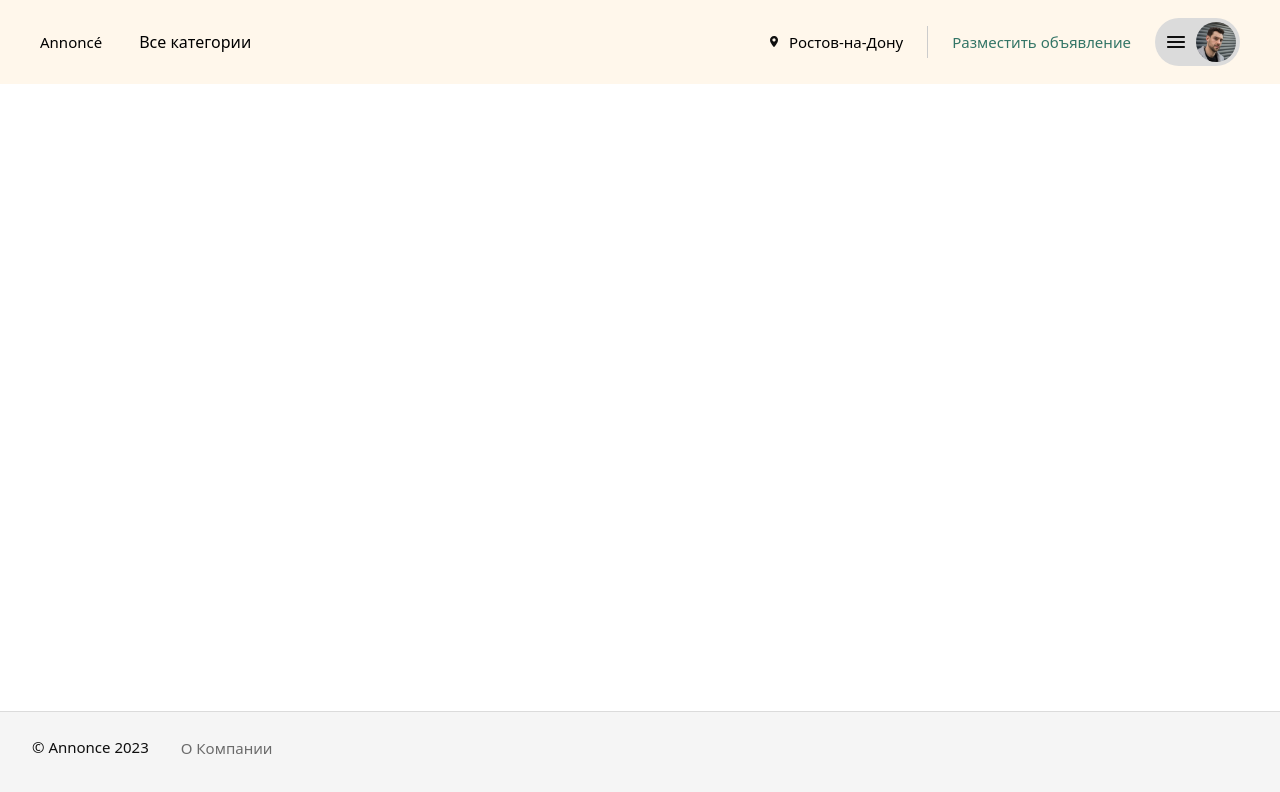
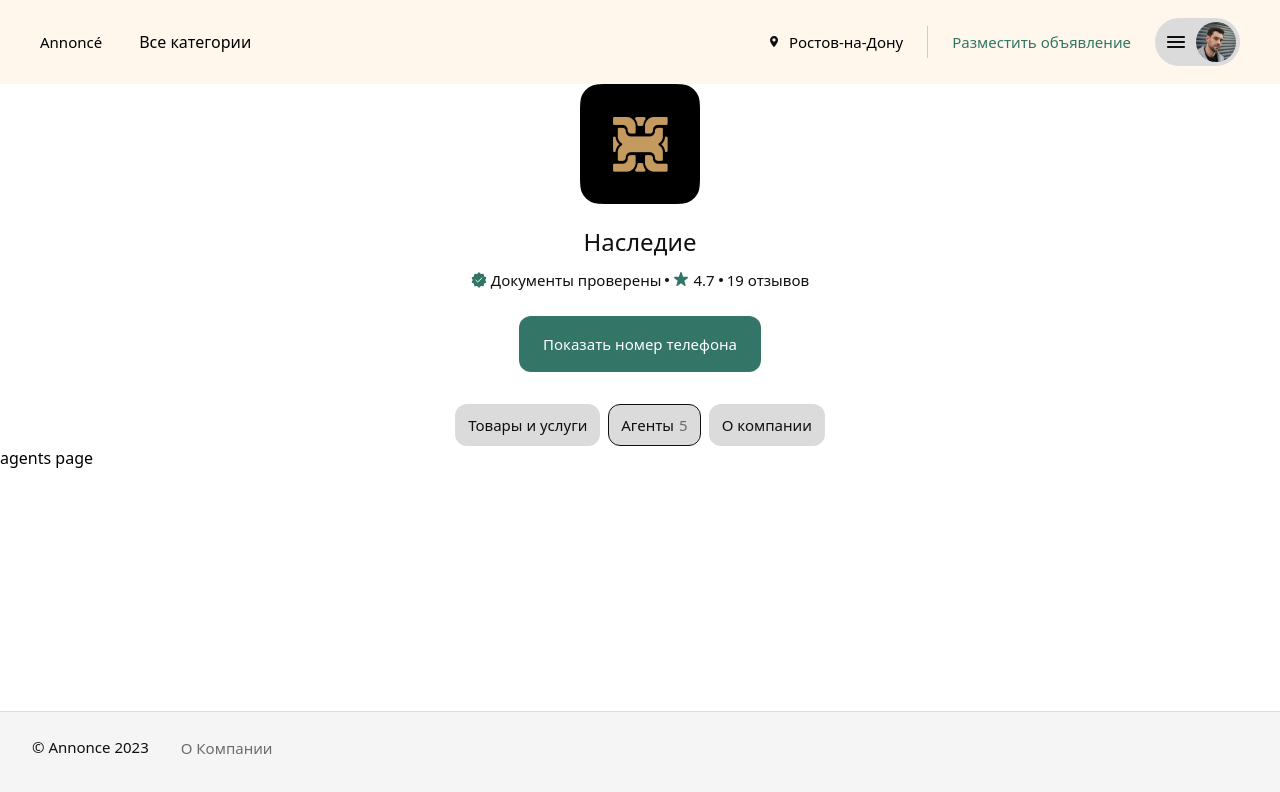
Before and after one commit to zvk23/osmi-test, a Nuxt app: page /index/agents in a window 1280 px wide. Shown: the top 792 px of the page. Built offline with nearby package versions, Linux system fonts and the light colour scheme.

Commit message:
верстка секции с информацией о компании

```diff
--- /dev/null
+++ b/app/components/business/AppCompanyInfo.vue
@@ -0,0 +1,64 @@
+<template>
+  <div class="app-company-info flex flex-col items-center m-auto">
+    <img src="/img/company-logo.png" alt="" class="w-[120px] h-[120px]" />
+    <h3 class="text-gray-900 text-[24px]/[28px] text-bold mt-[24px]">
+      Наследие
+    </h3>
+
+    <div class="flex items-center gap-[4px] mt-[12px]">
+      <div class="flex items-center gap-[4px]">
+        <AppRatingIcon />
+        <span class="text-[15px]/[24px] text-gray-900">Документы проверены</span>
+      </div>
+
+      <AppDotDivider />
+
+      <div class="flex items-center gap-[4px]">
+        <AppStarIcon />
+        <span class="text-[15px]/[24px] text-gray-900">4.7</span>
+      </div>
+
+      <AppDotDivider />
+
+      <div>
+        <span class="text-[15px]/[24px] text-gray-900">19 отзывов</span>
+      </div>
+    </div>
+
+    <AppButton size="lg" class="mt-[24px] mb-[32px]">
+      Показать номер телефона
+    </AppButton>
+
+    <ul class="flex items-center gap-[8px]">
+      <NuxtLink v-for="tab in tabs" :key="tab.label" :to="tab.tab" custom v-slot="{ isActive, navigate }">
+        <li class="flex items-center gap-[5px] text-[15px]/[24px] font-medium px-[12px] py-[8px] bg-gray-100 rounded-[12px] cursor-pointer border-[1px] transition-opacity duration-0.3 hover:opacity-[0.7]" :class="[isActive ? 'border-gray-900' : 'border-transparent']" @click="navigate">
+          <span class="text-gray-900">{{ tab.label }}</span>
+          <span v-if="tab.count" class="text-gray-500">{{ tab.count }}</span>
+        </li>
+      </NuxtLink>
+    </ul>
+  </div>
+</template>
+
+<script setup lang="ts">
+import AppRatingIcon from "~/components/icons/AppRatingIcon.vue";
+import AppStarIcon from "~/components/icons/AppStarIcon.vue";
+import AppDotDivider from "~/components/ui/AppDotDivider.vue";
+import AppButton from "~/components/ui/AppButton.vue";
+
+const tabs: Array<{ label: string, tab: string, count?: number }> = [
+  {
+    label: 'Товары и услуги',
+    tab: 'goods'
+  },
+  {
+    label: 'Агенты',
+    tab: 'agents',
+    count: 5
+  },
+  {
+    label: 'О компании',
+    tab: 'about'
+  }
+]
+</script>
--- /dev/null
+++ b/app/components/icons/AppRatingIcon.vue
@@ -0,0 +1,23 @@
+<template>
+  <div class="flex items-center">
+    <svg
+      width="16"
+      height="16"
+      viewBox="0 0 16 16"
+      fill="none"
+      xmlns="http://www.w3.org/2000/svg"
+    >
+      <path
+        d="M7.50173 0.560558C7.76692 0.262214 8.23308 0.262215 8.49827 0.560559L9.64404 1.84955C9.8043 2.02984 10.0495 2.1095 10.2851 2.05784L11.9697 1.68849C12.3596 1.603 12.7367 1.877 12.7759 2.27424L12.9452 3.99052C12.9689 4.23058 13.1204 4.43913 13.3414 4.53583L14.9214 5.2272C15.287 5.38722 15.4311 5.83056 15.2293 6.17497L14.3575 7.66298C14.2355 7.87111 14.2355 8.12889 14.3575 8.33702L15.2293 9.82503C15.4311 10.1694 15.287 10.6128 14.9214 10.7728L13.3414 11.4642C13.1204 11.5609 12.9689 11.7694 12.9452 12.0095L12.7759 13.7258C12.7367 14.123 12.3596 14.397 11.9697 14.3115L10.2851 13.9422C10.0495 13.8905 9.8043 13.9702 9.64404 14.1505L8.49827 15.4394C8.23308 15.7378 7.76692 15.7378 7.50173 15.4394L6.35596 14.1505C6.1957 13.9702 5.95054 13.8905 5.71491 13.9422L4.03032 14.3115C3.64041 14.397 3.26328 14.123 3.22409 13.7258L3.0548 12.0095C3.03112 11.7694 2.8796 11.5609 2.65861 11.4642L1.07865 10.7728C0.712954 10.6128 0.568903 10.1694 0.770696 9.82503L1.64254 8.33702C1.76448 8.12889 1.76448 7.87111 1.64254 7.66298L0.770696 6.17497C0.568903 5.83056 0.712954 5.38722 1.07865 5.2272L2.65861 4.53583C2.8796 4.43913 3.03112 4.23058 3.0548 3.99052L3.22409 2.27424C3.26328 1.877 3.64041 1.603 4.03032 1.68849L5.71491 2.05784C5.95054 2.1095 6.1957 2.02984 6.35596 1.84955L7.50173 0.560558Z"
+        fill="#337566"
+      />
+      <path
+        d="M4.83325 8.10526L6.76182 10L10.8333 6"
+        stroke="#F5F5F5"
+        stroke-linecap="round"
+      />
+    </svg>
+  </div>
+</template>
+
+<script setup lang="ts"></script>
--- /dev/null
+++ b/app/components/icons/AppStarIcon.vue
@@ -0,0 +1,18 @@
+<template>
+  <div class="flex items-center">
+    <svg
+      width="16"
+      height="16"
+      viewBox="0 0 16 16"
+      fill="none"
+      xmlns="http://www.w3.org/2000/svg"
+    >
+      <path
+        d="M14.9439 5.26471C15.0761 5.67647 14.9733 6 14.65 6.25L11.314 8.77941L12.5926 12.8971C12.7542 13.4706 12.328 14 11.799 14C11.6227 14 11.461 13.9412 11.314 13.8235L7.99282 11.2941L4.6716 13.8235C4.49354 13.9443 4.27645 13.9932 4.06386 13.9605C3.85126 13.9277 3.6589 13.8158 3.52534 13.6471C3.43942 13.5446 3.38307 13.4206 3.36235 13.2884C3.34164 13.1563 3.35734 13.0209 3.40778 12.8971L4.6716 8.80882L1.33569 6.25C1.02708 6 0.924208 5.67647 1.05647 5.26471C1.17403 4.91176 1.48264 4.67647 1.82064 4.67647H5.93543L7.21395 0.573529C7.31682 0.235294 7.62543 0 7.97813 0C8.34552 0 8.66882 0.25 8.77169 0.602941L10.0502 4.67647H14.165C14.5177 4.67647 14.8263 4.91176 14.9439 5.26471Z"
+        fill="#337566"
+      />
+    </svg>
+  </div>
+</template>
+
+<script setup lang="ts"></script>
--- a/app/components/ui/AppButton.vue
+++ b/app/components/ui/AppButton.vue
@@ -1,13 +1,17 @@
 <template>
-  <div>
-
-  </div>
+  <button class="bg-blue-500 rounded-[12px] cursor-pointer text-[15px]/[24px] font-medium transition-opacity duration-0.3 hover:opacity-[0.7]" :class="size === 'lg' ? lgButtonClasses : smButtonClasses">
+    <span class="text-white">
+      <slot />
+    </span>
+  </button>
 </template>
 
 <script setup lang="ts">
+const props = defineProps<{ size: "sm" | "lg" }>();
+
+const lgButtonClasses = 'px-[24px] py-[16px]'
+const smButtonClasses = 'px-[12px] py-[8px]'
 
 </script>
 
-<style scoped>
-
-</style>
+<style scoped></style>
--- /dev/null
+++ b/app/components/ui/AppDotDivider.vue
@@ -0,0 +1,3 @@
+<template>
+  <div class="w-1 h-1 bg-gray-900 rounded-full"></div>
+</template>
--- a/app/layouts/default.vue
+++ b/app/layouts/default.vue
@@ -1,12 +1,13 @@
 <script setup lang="ts">
 import AppFooter from '@/components/ui/AppFooter.vue';
 import AppHeader from '@/components/ui/AppHeader.vue';
-
+import AppCompanyInfo from '@/components/business/AppCompanyInfo.vue';
 </script>
 
 <template>
   <div class="layout h-[100vh] flex flex-col">
     <AppHeader class="layout__header" />
+    <AppCompanyInfo />
 
     <div class="layout__content grow-1">
       <slot />
--- a/app/pages/index.vue
+++ b/app/pages/index/agents.vue
@@ -1,5 +1,5 @@
 <template>
-  <div>dgfsdfs</div>
+  <div>agents page</div>
 </template>
 
 <script setup lang="ts"></script>
--- /dev/null
+++ b/app/pages/index/goods.vue
@@ -0,0 +1,13 @@
+<template>
+  <div>
+    goods tab
+  </div>
+</template>
+
+<script setup lang="ts">
+
+</script>
+
+<style scoped>
+
+</style>
--- /dev/null
+++ b/app/pages/index/index.vue
@@ -0,0 +1,7 @@
+<template>
+  <div>index tab</div>
+</template>
+
+<script setup lang="ts"></script>
+
+<style scoped></style>
```
Also changed, not shown: app/pages/index/about.vue (renamed from app/pages/about.vue), public/img/company-logo.png (added).
